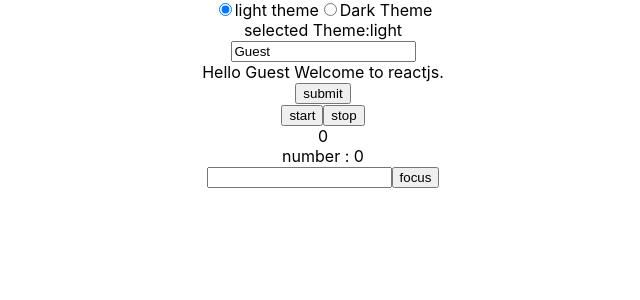
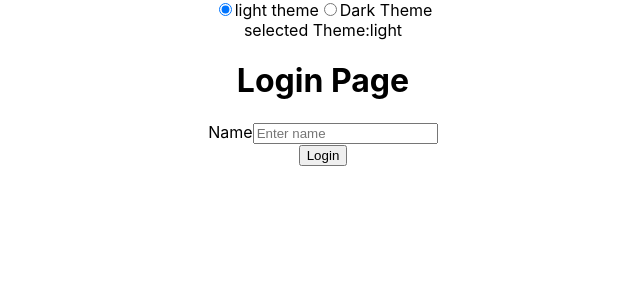
Before and after one commit to himavardhan/react-user-point, a React (Create React App) app: page / in a window 1280 px wide. Shown: the top 300 px of the page, without its empty margins (317-957 px from the left). Built offline with nearby package versions, Linux system fonts and the light colour scheme.

Commit message:
Added React hook form lib

```diff
--- a/package.json
+++ b/package.json
@@ -14,6 +14,7 @@
     "@types/react-dom": "^19.2.3",
     "react": "^19.2.4",
     "react-dom": "^19.2.4",
+    "react-hook-form": "^7.71.2",
     "react-scripts": "5.0.1",
     "typescript": "^4.9.5",
     "web-vitals": "^2.1.4"
--- a/src/App.tsx
+++ b/src/App.tsx
@@ -3,9 +3,18 @@ import logo from './logo.svg';
 import './App.css';
 import { AppThemeContext } from './AppTheme';
 import { Home } from './Home';
+import { Login } from './Login';
 
 function App() {
    const { theme, setTheme } = React.useContext(AppThemeContext);
+
+   var x=20;
+   var x=30;
+   x=40;
+   if(true){
+    var x=50;
+   }
+    console.log(x);
   return (
     <div className="App">
       <label htmlFor="light">
@@ -17,7 +26,8 @@ function App() {
         Dark Theme</label>
 
         <div> selected Theme:{theme}</div>
-        <Home></Home>
+        {/* <Home></Home> */}
+        <Login></Login>
     </div>
   );
 }
--- /dev/null
+++ b/src/Login.tsx
@@ -0,0 +1,23 @@
+import * as React from 'react';
+import { useForm } from 'react-hook-form';
+
+
+export const Login: React.FC = (props) => {
+  const {register,handleSubmit,formState:{errors}} = useForm();
+
+  const submit = (data:any) =>{
+    console.log(data);
+  }
+
+    return (<div>
+        <h1>Login Page</h1>
+        <form onSubmit={handleSubmit(submit)}>
+            <div>
+            <label htmlFor='username'>Name</label>
+            <input type='text' placeholder='Enter name' {...register('username',{required:'Name is required',pattern:{value:/^[A-Za-z]+$/, message:'Name must contain only letters'}})}></input>
+            {errors.username && <span>{errors.username?.message as React.ReactNode}</span>}
+            </div>
+            <button type='submit'>Login</button>
+        </form>
+    </div>)
+}
```
